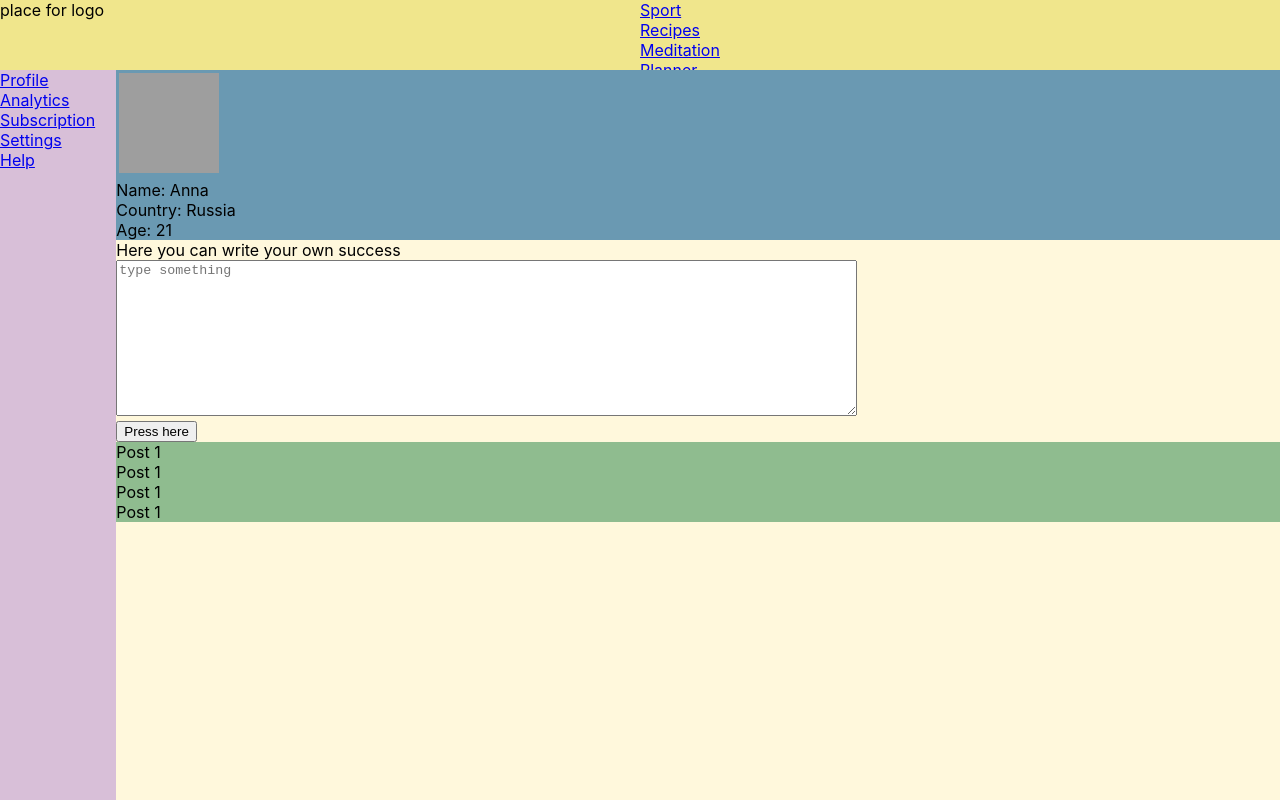
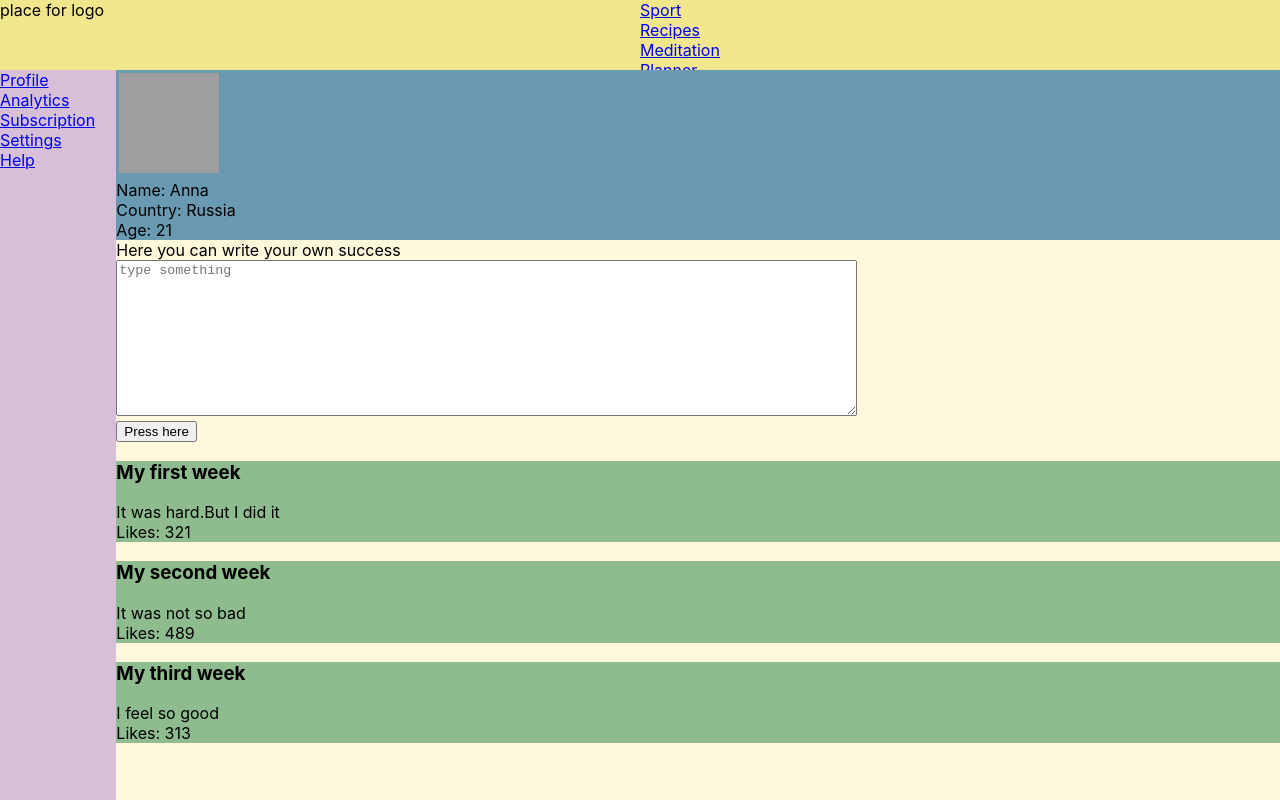
Before and after one commit to AnnaBoldyreva/tmsk-app, a React (Create React App) app: page /profile in a window 1280 px wide. Shown: the top 800 px of the page. Built offline with nearby package versions, Linux system fonts and the light colour scheme; grey boxes are pictures that could not be loaded.

Commit message:
.map for Post component

```diff
--- a/src/Components/Profile/SuccesDiary/Diary.js
+++ b/src/Components/Profile/SuccesDiary/Diary.js
@@ -2,21 +2,26 @@ import React from 'react';
 import styles from './Diary.module.css'
 import Post from "./DiaryPost/Post";
 
-const Diary = () => {
+const Diary = (props) => {
+    let postData= [
+        {id:1, header:'My first week' , message:'It was hard.But I did it', likesCount: 321 },
+        {id:2, header:'My second week' , message:'It was not so bad' , likesCount:489  },
+        {id:3, header:'My third week' , message: 'I feel so good' , likesCount: 313 }
+    ];
+
+    let postsElement = postData.map(post =>  <Post header={post.header} message={post.message} likesCount={post.likesCount}/> );
+
   return (
       <div className={styles.diary}>
           Here you can write your own success
           <div>
               <textarea placeholder="type something" id="post" cols="90" rows="10"></textarea>
           </div>
-          <button type='submit' >Press here  </button>
+          <button type='submit'>Press here</button>
+          {postsElement}
 
-          <Post/>
-          <Post/>
-          <Post/>
-          <Post/>
+
       </div>
-
 
 
   );
--- a/src/Components/Profile/SuccesDiary/DiaryPost/Post.js
+++ b/src/Components/Profile/SuccesDiary/DiaryPost/Post.js
@@ -1,10 +1,12 @@
 import React from 'react';
 import styles from './Post.module.css'
 
-const Post = () => {
+const Post = (props) => {
   return (
       <div className={styles.post}>
-         Post 1
+         <h3>{props.header}</h3>
+          <div>{props.message}</div>
+          <div>Likes: {props.likesCount}</div>
       </div>
 
   );
```
